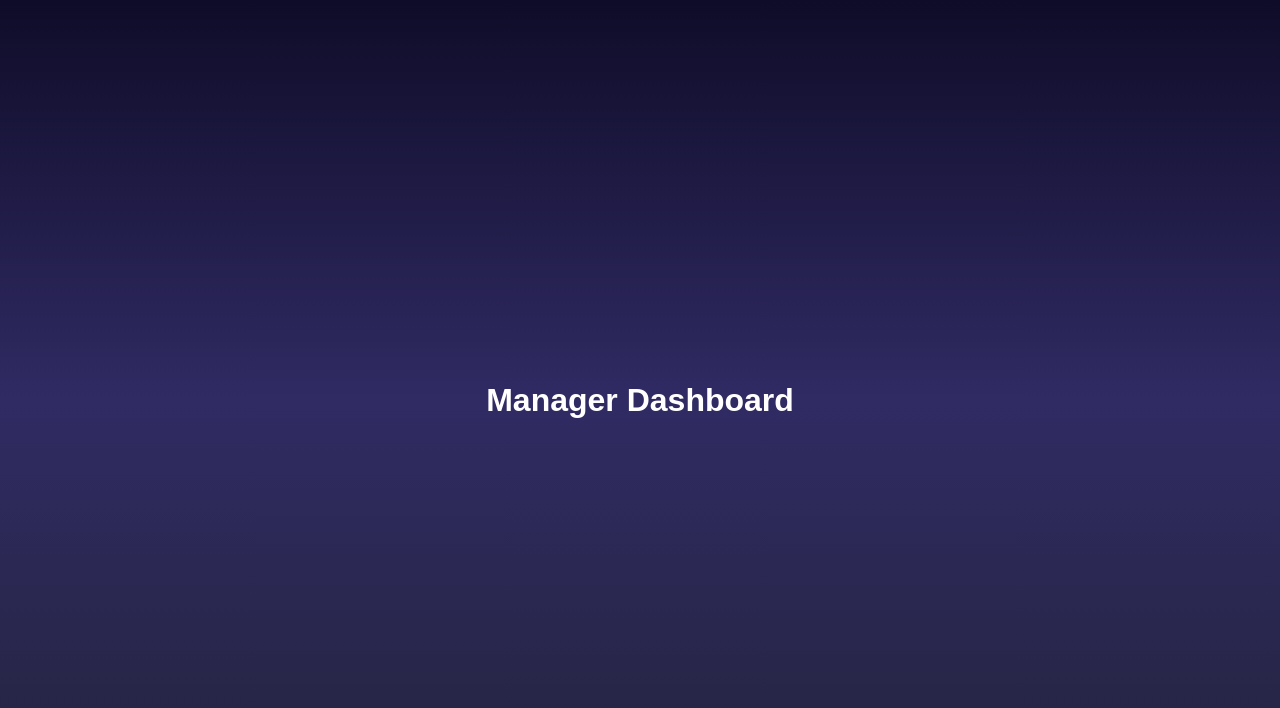
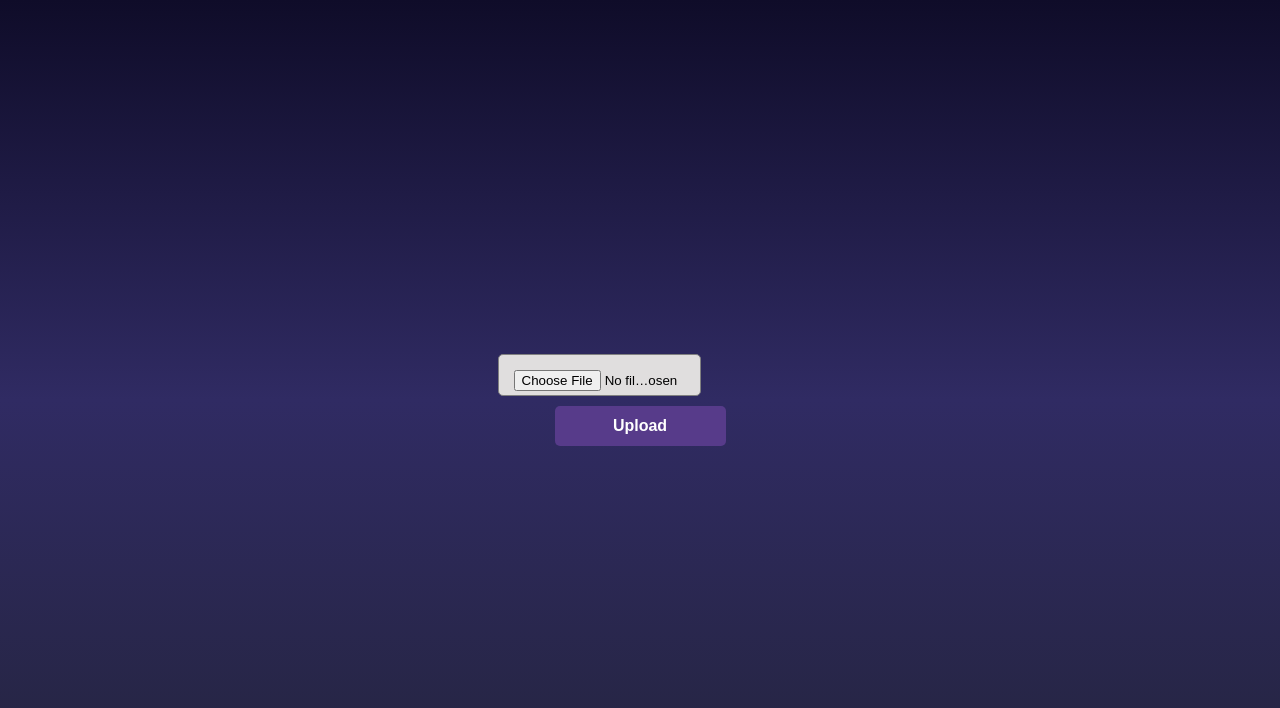
Before and after one commit to Dariusalba/electro-ghiurai-frontend, a React (Create React App) app: page /manager/dashboard in a window 1280 px wide. Shown: the top 708 px of the page. Built offline with nearby package versions, Linux system fonts and the light colour scheme.

Commit message:
Update ManagerDashboard.js

```diff
--- a/src/pages/ManagerDashboard.js
+++ b/src/pages/ManagerDashboard.js
@@ -1,10 +1,44 @@
+import React, { Component } from 'react';
 
-const ManagerDashboard = () => {
+class ManagerDashboard extends Component {
+  constructor(props) {
+    super(props);
+    this.state = {
+      selectedFile: null
+    };
+  }
+
+  handleFileInputChange = (event) => {
+    this.setState({
+      selectedFile: event.target.files[0]
+    });
+  }
+
+  handleSubmit = (event) => {
+    event.preventDefault();
+    const formData = new FormData();
+    formData.append('file', this.state.selectedFile);
+
+    fetch('http://localhost:9191/mng/finish/order/61', {
+      method: 'POST',
+      body: formData
+    })
+      .then(response => {
+        console.log(response);
+      })
+      .catch(error => {
+        console.error(error);
+      });
+  }
+
+  render() {
     return (
-        <div>
-            <h1>Manager Dashboard</h1>
-        </div>
-    )
+      <form onSubmit={this.handleSubmit}>
+        <input type="file" onChange={this.handleFileInputChange} />
+        <button type="submit">Upload</button>
+      </form>
+    );
+  }
 }
 
 export default ManagerDashboard;
```
